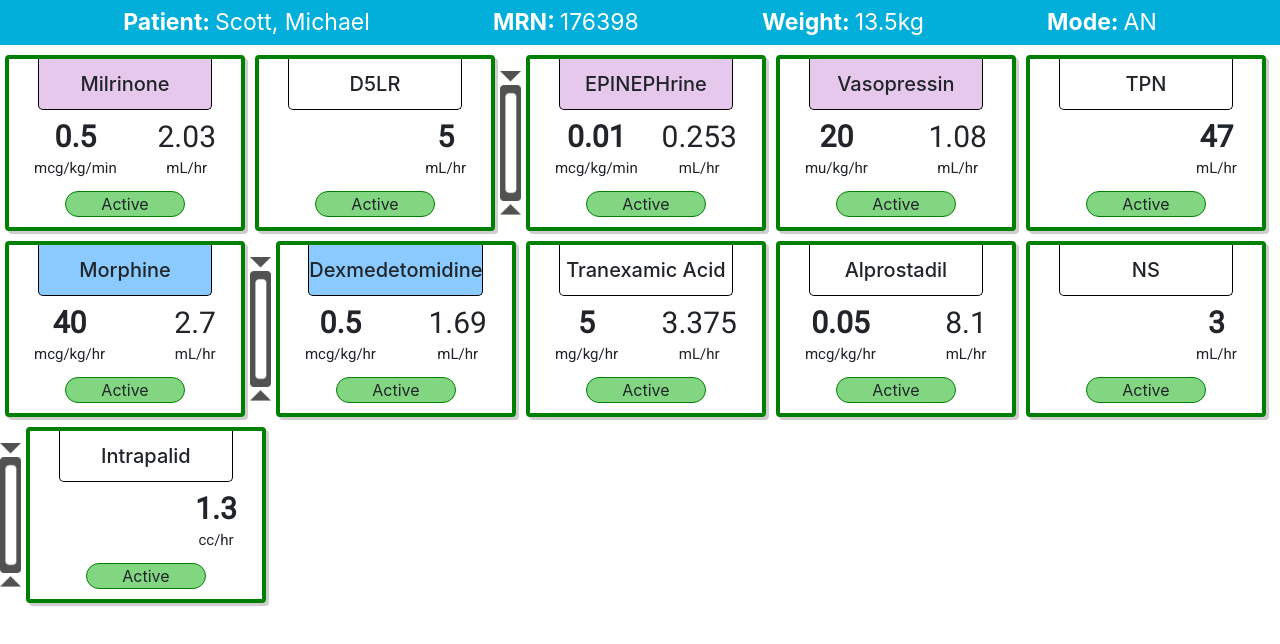
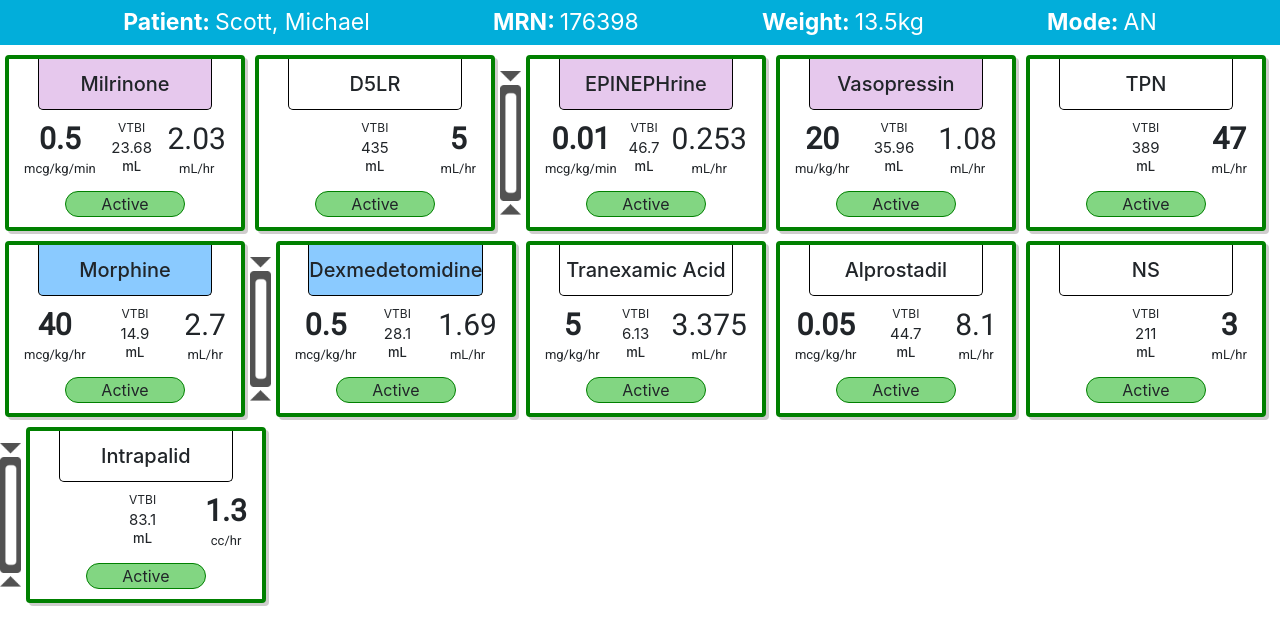
Before and after one commit to AnActualSeb/iv-dashboard, a React (Create React App) app: page / in a window 1280 px wide. Shown: the top 644 px of the page. Built offline with nearby package versions, Linux system fonts and the light colour scheme.

Commit message:
vtbi number added

```diff
--- a/src/components/drugCard.js
+++ b/src/components/drugCard.js
@@ -11,7 +11,7 @@ class DrugCard extends Component {
         if (this.props.dosage !== null) {
             return <strong>{this.props.dosage}</strong>
         } else {
-            return this.props.dosage
+            return <div style={{ width: "35px" }}></div>
         }
     }
 
@@ -19,7 +19,7 @@ class DrugCard extends Component {
         if (this.props.dosage === null) {
             return <strong>{this.props.rate}</strong>
         } else {
-            return this.props.rate
+            return <p>{this.props.rate}</p>
         }
     }
 
@@ -36,6 +36,14 @@ class DrugCard extends Component {
                                 {this.getDosage()}
                                 <h5>
                                     {this.props.dosageUnit}
+                                </h5>
+                            </div>
+
+                            <div className='vtbi'>
+                                <p>VTBI</p>
+                                {this.props.vtbi}
+                                <h5>
+                                    {this.props.vtbiUnit}
                                 </h5>
                             </div>
 
--- a/src/styles/drugCard.css
+++ b/src/styles/drugCard.css
@@ -7,7 +7,6 @@
     align-self: center;
     margin-bottom: 0;
     height: 51px;
-    /* line-height: 51px; */
     justify-content: center;
     text-align: center;
 }
@@ -52,15 +51,39 @@
 }
 
 .dosage {
-    margin: 0px 0px 0px 25px;
+    margin: 0px 0px 0px 15px;
 }
 
 .rate {
     margin-right: auto;
-    margin: 0px 25px 0px 0px;
+    margin: 0px 15px 0px 0px;
+}
+
+.rate > p {
+    font-size: 30px;
+}
+
+.dosage > strong {
+    font-size: 30px;
 }
 
 h5{
     margin: 0;
+    font-size: 13px;
+}
+
+p {
+    margin-bottom: 0px;
+}
+
+.vtbi {
     font-size: 15px;
+    align-self: center;
+    text-align: center;
+    margin-left: auto;
+    margin-right: auto;
 }
+
+.vtbi > p {
+    font-size: 12px;
+}
--- a/src/views/Dashboard.js
+++ b/src/views/Dashboard.js
@@ -21,6 +21,12 @@ class Dashboard extends Component {
                     rateUnit={data[i]["Rate Unit"]}
                     location={data[i]["Brain"] + data[i]["Pump"]}
                     color={data[i]["Drug Color Code"]}
+                    dilution={data[i]["Dilusion"]}
+                    dilutionRate={data[i]["Dilusion Rate"]}
+                    startingVolume={data[i]["Starting Volume"]}
+                    startingVolumeUnit={data[i]["Starting Volume Unit"]}
+                    vtbi={data[i]["VTBI"]}
+                    vtbiUnit={data[i]["VTBI Unit"]}
                     method={data[i]["Method"]} />)
             if ((counter % 4) === 0) {
                 arr.push(<img className='pumpBrain' src={pumpBrain} alt="Pump Brain"></img>)
```
